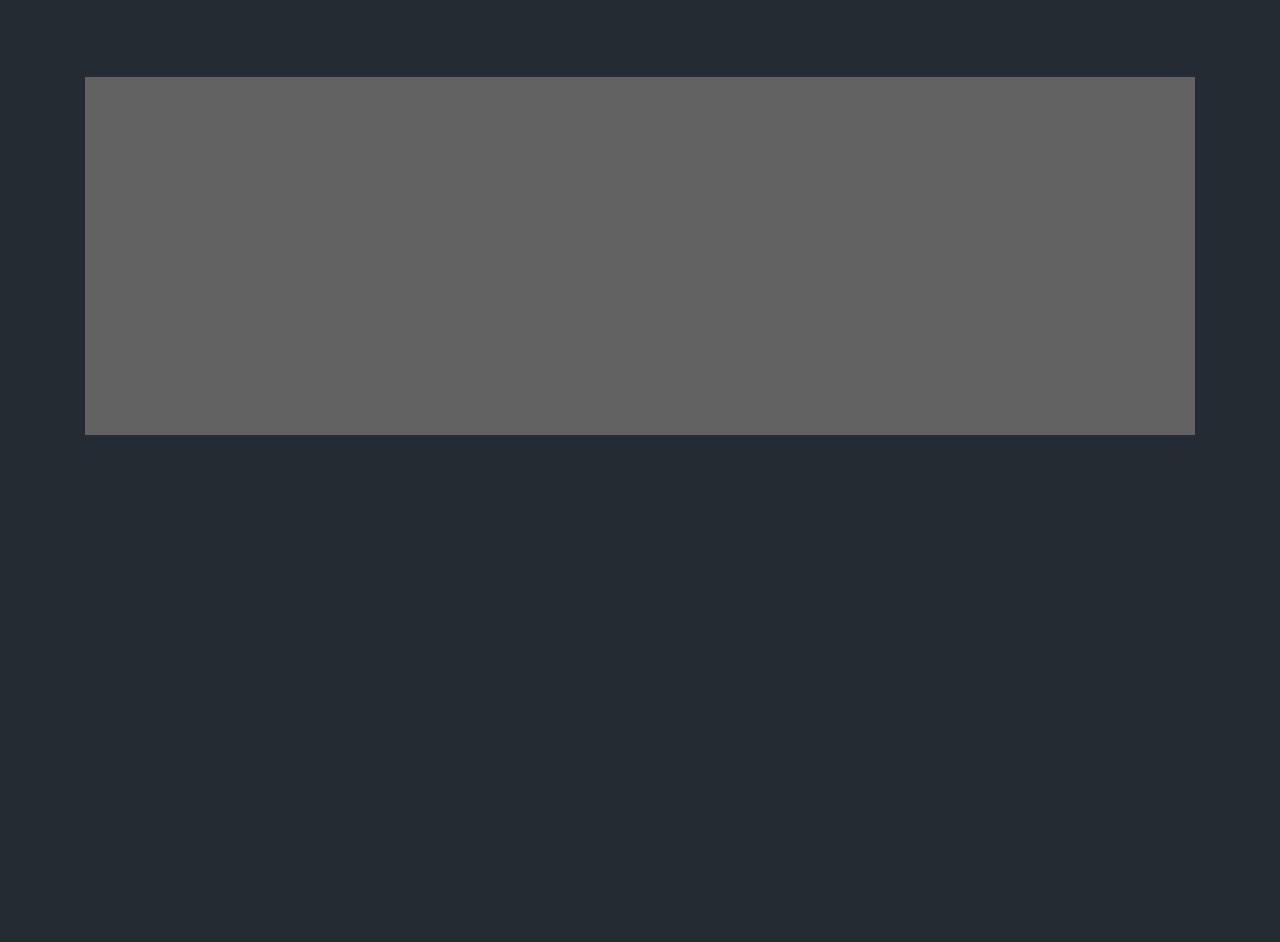
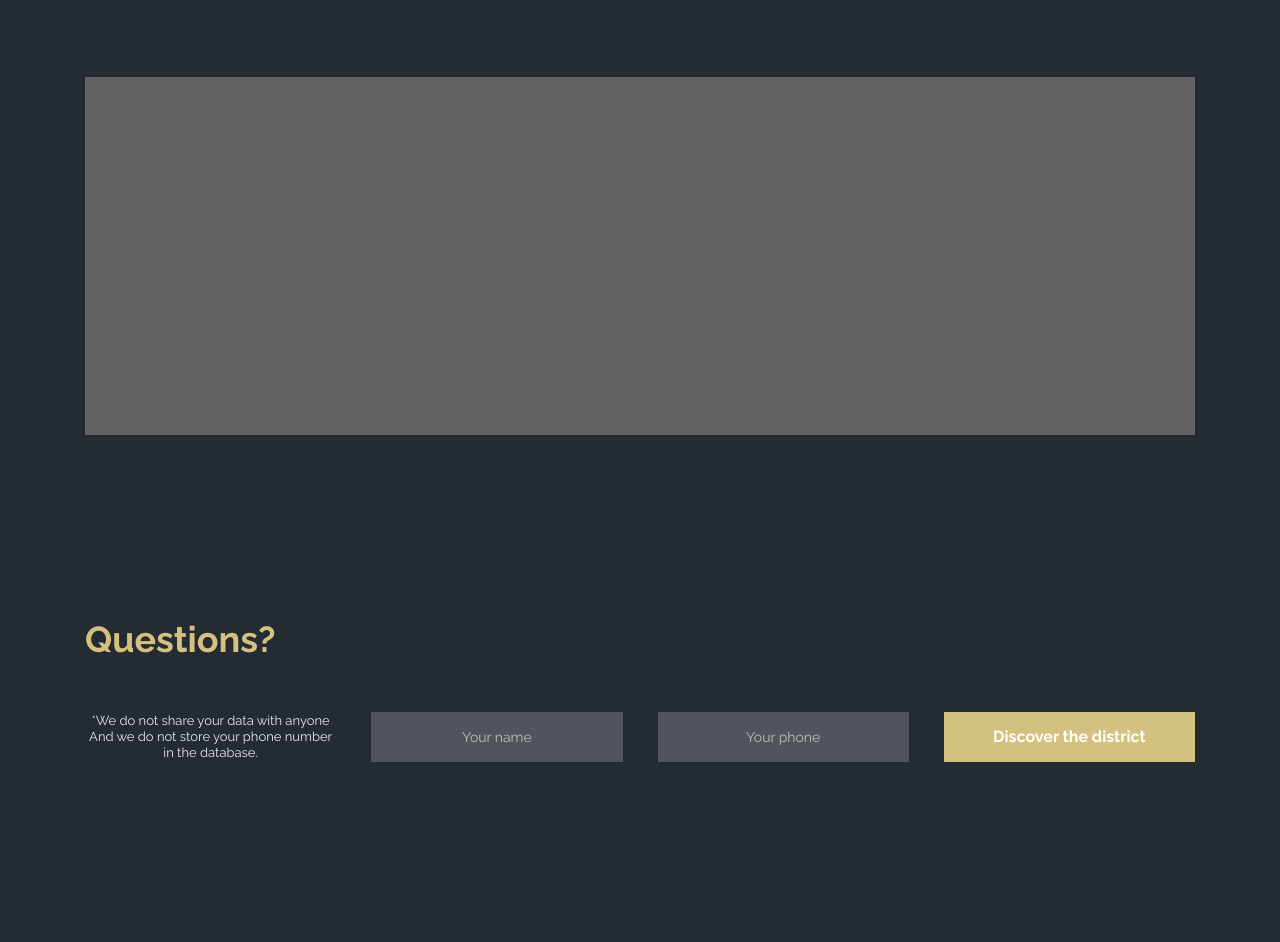
Before and after one commit to WNagorny/The-Loft-District, a plain HTML site: page index.html in a window 1280 px wide. Shown: the part 3626-4568 px from the top of the page. Before the commit the page ends 4241 px from the top, so only its background shows below. Drawn offline with Linux system fonts and the light colour scheme; files whose address does not match are found by name; a web font is replaced by a local one.

Commit message:
added contact section

```diff
--- a/index.html
+++ b/index.html
@@ -29,7 +29,7 @@
                            <li><a href="#">District</a></li>
                            <li><a href="#">Apartment catalog</a></li>
                            <li><a href="#">Mortgage loan</a></li>
-                           <li><a href="#">Contact</a></li>
+                           <li><a href="#contact">Contact</a></li>
                         </ul>
                      </nav>
                   </div>
@@ -143,7 +143,9 @@
 
             <div class="cta__wrapper">
                <div class="cta__text">
-                  <p>The Loft District – is a high-end residential project located in the city center, at Rue Rasson 1. The complex offers apartments ranging from 40 to 170 square meters. There will be three sections in the building, accommodating a total of 56 apartments</p>
+                  <p>The Loft District – is a high-end residential project located in the city center, at Rue Rasson 1.
+                     The complex offers apartments ranging from 40 to 170 square meters. There will be three sections in
+                     the building, accommodating a total of 56 apartments</p>
                </div>
 
 
@@ -187,6 +189,28 @@
          </div>
       </section>
 
+      <!--  Contact-->
+
+      <section class="contact" id="contact">
+         <div class="container">
+            <div class="contact__title">
+               <h2 class="title-2">Questions?</h2>
+            </div>
+
+            <form class="contact__form">
+               <p class="form__privacy">
+                  *We do not share your data with anyone
+                  And we do not store your phone number in the database.
+               </p>
+               <input type="text" class="form__input" placeholder="Your name">
+               <input type="number" class="form__input" placeholder="Your phone">
+               <button type="submit" class="form__btn">Discover the district</button>
+            </form>
+
+         </div>
+      </section>
+
+
    </main>
 
    <script src="./script.js"></script>
--- /dev/null
+++ b/scss/blocks/_contact.scss
@@ -0,0 +1,14 @@
+.contact {
+   padding-bottom: 180px;
+}
+
+.contact__title {
+   margin-bottom: 49px;
+}
+
+.contact__form {
+   display: grid;
+   grid-template-columns: repeat(4,1fr);
+   column-gap: 35px;
+   align-items: center;
+}
--- a/scss/main.scss
+++ b/scss/main.scss
@@ -13,3 +13,4 @@
 @import './blocks/cta';
 @import './blocks/video';
 @import './blocks/map';
+@import './blocks/contact';
```
Also changed, not shown: css/main.css, 1 other file. Lines whose indentation alone changed are shown as unchanged.
